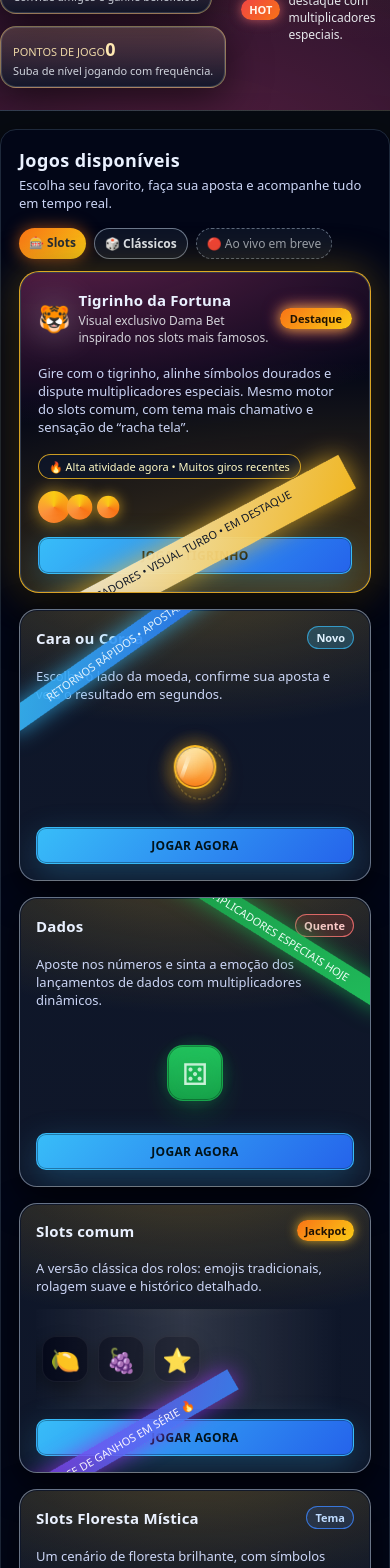
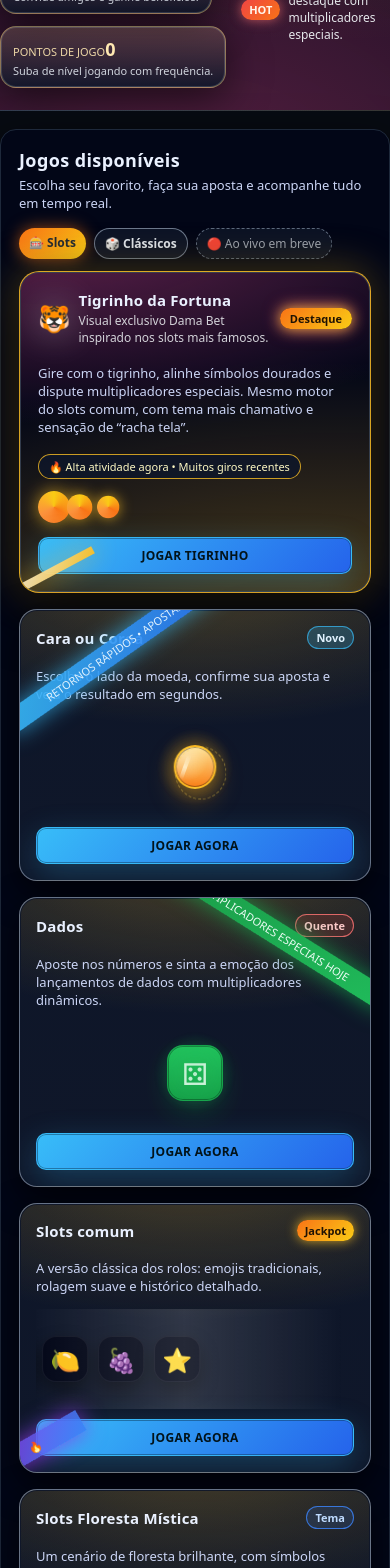
Before and after one commit to orbixtoken/dama-site, a React (Vite) app: page /area in a window 390 px wide. Shown: the part 432-2000 px from the top of the page. Built offline with nearby package versions, Linux system fonts and the light colour scheme; no server answers; sample sign-in values are in the browser's storage.

Commit message:
fix(slots): layout responsivo no mobile + ajustes visuais e áudio

```diff
--- a/src/pages/site/Area.jsx
+++ b/src/pages/site/Area.jsx
@@ -239,7 +239,7 @@ export default function Area() {
                 Jogar Tigrinho
               </Link>
               <div style={st.cardRibbonTigrinho}>
-                Multiplicadores • Visual turbo • Em destaque na casa
+
               </div>
             </article>
 
@@ -290,7 +290,7 @@ export default function Area() {
               <Link className="btn sm" to="/jogos/slots">
                 Jogar agora
               </Link>
-              <div style={st.cardRibbonPurple}>Chance de ganhos em série 🔥</div>
+              <div style={st.cardRibbonPurple}> 🔥</div>
             </article>
 
             {/* 4 - Slots Floresta Mística */}
```
